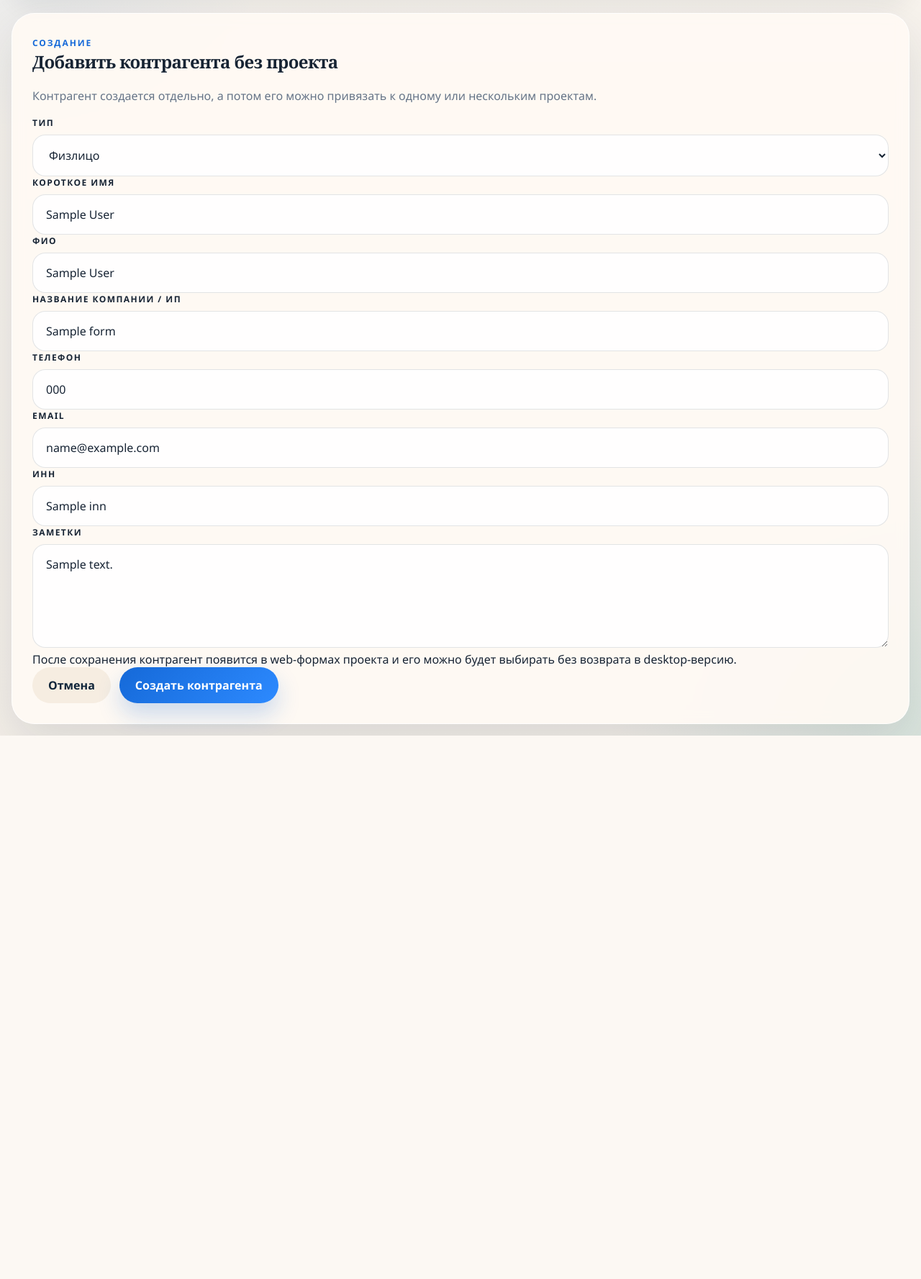
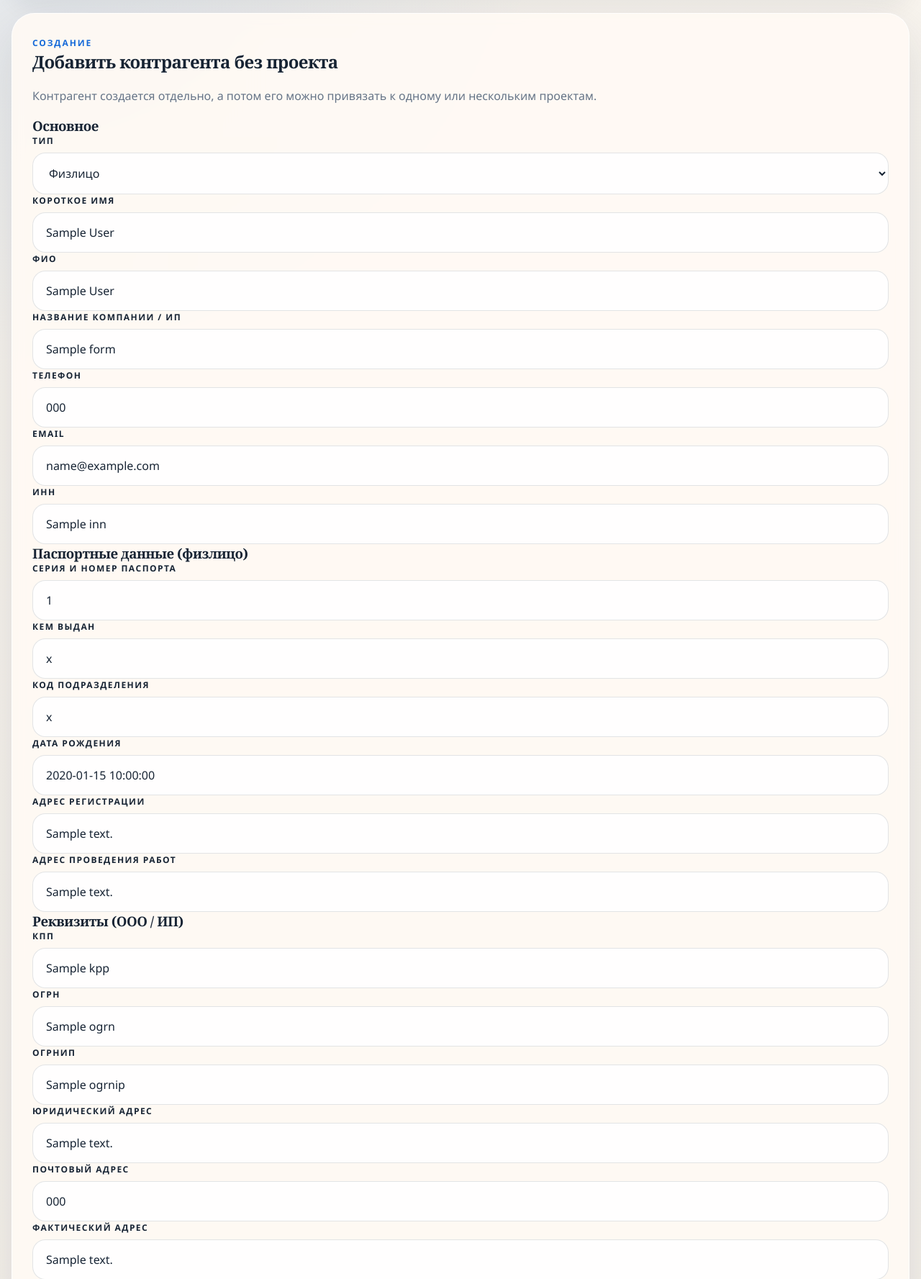
Before and after one commit to Gorodokspb/-, a FastAPI app: template webapp/templates/counterparty_create.html in a window 1280 px wide. Shown: the part 276-2053 px from the top of the page at 72% size. Before the commit the page ends 1298 px from the top, so only its background shows below. Run offline with FastAPI, Linux system fonts and the light colour scheme; the template is opened without the code that fills it: most values are stand-ins (such as "Sample title", 1, 10 or a date in 2020); parts of the project's set-up code (start-up, migrations or seed data) failed here and were passed over; some libraries are stand-ins or nearby versions.

Commit message:
Stage 8.9.1a: extend counterparty creation fields for contracts

```diff
--- a/webapp/db.py
+++ b/webapp/db.py
@@ -638,6 +638,24 @@ def create_counterparty(
     email: str,
     inn: str,
     notes: str,
+    kpp: str = "",
+    ogrn: str = "",
+    ogrnip: str = "",
+    passport_series_number: str = "",
+    passport_issued_by: str = "",
+    passport_department_code: str = "",
+    registration_address: str = "",
+    work_address: str = "",
+    birth_date: str = "",
+    checking_account: str = "",
+    correspondent_account: str = "",
+    bank_name: str = "",
+    bank_bik: str = "",
+    legal_address: str = "",
+    postal_address: str = "",
+    actual_address: str = "",
+    director_name: str = "",
+    director_basis: str = "",
 ):
     normalized_type = str(counterparty_type or "").strip() or "Физлицо"
     normalized_display_name = str(display_name or "").strip()
@@ -663,8 +681,22 @@ def create_counterparty(
             cur.execute(
                 """
                 INSERT INTO counterparties (
-                    type, name, full_name, phone, email, inn, company_name, notes, created_at
-                ) VALUES (%s, %s, %s, %s, %s, %s, %s, %s, %s)
+                    type, name, full_name, phone, email, inn, company_name, notes, created_at,
+                    kpp, ogrn, ogrnip,
+                    passport_series_number, passport_issued_by, passport_department_code,
+                    registration_address, work_address, birth_date,
+                    checking_account, correspondent_account, bank_name, bank_bik,
+                    legal_address, postal_address, actual_address,
+                    director_name, director_basis
+                ) VALUES (
+                    %s, %s, %s, %s, %s, %s, %s, %s, %s,
+                    %s, %s, %s,
+                    %s, %s, %s,
+                    %s, %s, %s,
+                    %s, %s, %s, %s,
+                    %s, %s, %s,
+                    %s, %s
+                )
                 RETURNING id
                 """,
                 (
@@ -677,6 +709,24 @@ def create_counterparty(
                     normalized_company_name,
                     normalized_notes,
                     now,
+                    str(kpp or "").strip(),
+                    str(ogrn or "").strip(),
+                    str(ogrnip or "").strip(),
+                    str(passport_series_number or "").strip(),
+                    str(passport_issued_by or "").strip(),
+                    str(passport_department_code or "").strip(),
+                    str(registration_address or "").strip(),
+                    str(work_address or "").strip(),
+                    str(birth_date or "").strip(),
+                    str(checking_account or "").strip(),
+                    str(correspondent_account or "").strip(),
+                    str(bank_name or "").strip(),
+                    str(bank_bik or "").strip(),
+                    str(legal_address or "").strip(),
+                    str(postal_address or "").strip(),
+                    str(actual_address or "").strip(),
+                    str(director_name or "").strip(),
+                    str(director_basis or "").strip(),
                 ),
             )
             row = cur.fetchone()
--- a/webapp/main.py
+++ b/webapp/main.py
@@ -699,6 +699,24 @@ def render_counterparty_create_page(
         "email": "",
         "inn": "",
         "notes": "",
+        "kpp": "",
+        "ogrn": "",
+        "ogrnip": "",
+        "passport_series_number": "",
+        "passport_issued_by": "",
+        "passport_department_code": "",
+        "registration_address": "",
+        "work_address": "",
+        "birth_date": "",
+        "checking_account": "",
+        "correspondent_account": "",
+        "bank_name": "",
+        "bank_bik": "",
+        "legal_address": "",
+        "postal_address": "",
+        "actual_address": "",
+        "director_name": "",
+        "director_basis": "",
     }
     return templates.TemplateResponse(
         request=request,
@@ -784,6 +802,24 @@ def counterparty_create_submit(
     email: str = Form(""),
     inn: str = Form(""),
     notes: str = Form(""),
+    kpp: str = Form(""),
+    ogrn: str = Form(""),
+    ogrnip: str = Form(""),
+    passport_series_number: str = Form(""),
+    passport_issued_by: str = Form(""),
+    passport_department_code: str = Form(""),
+    registration_address: str = Form(""),
+    work_address: str = Form(""),
+    birth_date: str = Form(""),
+    checking_account: str = Form(""),
+    correspondent_account: str = Form(""),
+    bank_name: str = Form(""),
+    bank_bik: str = Form(""),
+    legal_address: str = Form(""),
+    postal_address: str = Form(""),
+    actual_address: str = Form(""),
+    director_name: str = Form(""),
+    director_basis: str = Form(""),
 ):
     require_auth(request)
     draft = {
@@ -795,6 +831,24 @@ def counterparty_create_submit(
         "email": (email or "").strip(),
         "inn": (inn or "").strip(),
         "notes": notes or "",
+        "kpp": (kpp or "").strip(),
+        "ogrn": (ogrn or "").strip(),
+        "ogrnip": (ogrnip or "").strip(),
+        "passport_series_number": (passport_series_number or "").strip(),
+        "passport_issued_by": (passport_issued_by or "").strip(),
+        "passport_department_code": (passport_department_code or "").strip(),
+        "registration_address": (registration_address or "").strip(),
+        "work_address": (work_address or "").strip(),
+        "birth_date": (birth_date or "").strip(),
+        "checking_account": (checking_account or "").strip(),
+        "correspondent_account": (correspondent_account or "").strip(),
+        "bank_name": (bank_name or "").strip(),
+        "bank_bik": (bank_bik or "").strip(),
+        "legal_address": (legal_address or "").strip(),
+        "postal_address": (postal_address or "").strip(),
+        "actual_address": (actual_address or "").strip(),
+        "director_name": (director_name or "").strip(),
+        "director_basis": (director_basis or "").strip(),
     }
 
     try:
@@ -808,6 +862,24 @@ def counterparty_create_submit(
             email=draft["email"],
             inn=draft["inn"],
             notes=draft["notes"],
+            kpp=draft["kpp"],
+            ogrn=draft["ogrn"],
+            ogrnip=draft["ogrnip"],
+            passport_series_number=draft["passport_series_number"],
+            passport_issued_by=draft["passport_issued_by"],
+            passport_department_code=draft["passport_department_code"],
+            registration_address=draft["registration_address"],
+            work_address=draft["work_address"],
+            birth_date=draft["birth_date"],
+            checking_account=draft["checking_account"],
+            correspondent_account=draft["correspondent_account"],
+            bank_name=draft["bank_name"],
+            bank_bik=draft["bank_bik"],
+            legal_address=draft["legal_address"],
+            postal_address=draft["postal_address"],
+            actual_address=draft["actual_address"],
+            director_name=draft["director_name"],
+            director_basis=draft["director_basis"],
         )
     except ValueError as exc:
         return render_counterparty_create_page(
--- a/webapp/templates/counterparty_create.html
+++ b/webapp/templates/counterparty_create.html
@@ -42,6 +42,8 @@
             </div>
 
             <form class="detail-form" method="post" action="/counterparties/new">
+
+                <h3 class="section-heading">Основное</h3>
                 <div class="detail-form-grid">
                     <label>
                         <span class="sidebar-label">Тип</span>
@@ -75,6 +77,94 @@
                         <span class="sidebar-label">ИНН</span>
                         <input type="text" name="inn" value="{{ form_data.inn }}">
                     </label>
+                </div>
+
+                <h3 class="section-heading">Паспортные данные (физлицо)</h3>
+                <div class="detail-form-grid">
+                    <label>
+                        <span class="sidebar-label">Серия и номер паспорта</span>
+                        <input type="text" name="passport_series_number" value="{{ form_data.passport_series_number }}" placeholder="0000 000000">
+                    </label>
+                    <label>
+                        <span class="sidebar-label">Кем выдан</span>
+                        <input type="text" name="passport_issued_by" value="{{ form_data.passport_issued_by }}">
+                    </label>
+                    <label>
+                        <span class="sidebar-label">Код подразделения</span>
+                        <input type="text" name="passport_department_code" value="{{ form_data.passport_department_code }}" placeholder="000-000">
+                    </label>
+                    <label>
+                        <span class="sidebar-label">Дата рождения</span>
+                        <input type="text" name="birth_date" value="{{ form_data.birth_date }}" placeholder="ДД.ММ.ГГГГ">
+                    </label>
+                    <label class="detail-form-span-2">
+                        <span class="sidebar-label">Адрес регистрации</span>
+                        <input type="text" name="registration_address" value="{{ form_data.registration_address }}">
+                    </label>
+                    <label class="detail-form-span-2">
+                        <span class="sidebar-label">Адрес проведения работ</span>
+                        <input type="text" name="work_address" value="{{ form_data.work_address }}">
+                    </label>
+                </div>
+
+                <h3 class="section-heading">Реквизиты (ООО / ИП)</h3>
+                <div class="detail-form-grid">
+                    <label>
+                        <span class="sidebar-label">КПП</span>
+                        <input type="text" name="kpp" value="{{ form_data.kpp }}">
+                    </label>
+                    <label>
+                        <span class="sidebar-label">ОГРН</span>
+                        <input type="text" name="ogrn" value="{{ form_data.ogrn }}">
+                    </label>
+                    <label>
+                        <span class="sidebar-label">ОГРНИП</span>
+                        <input type="text" name="ogrnip" value="{{ form_data.ogrnip }}">
+                    </label>
+                    <label>
+                        <span class="sidebar-label">Юридический адрес</span>
+                        <input type="text" name="legal_address" value="{{ form_data.legal_address }}">
+                    </label>
+                    <label>
+                        <span class="sidebar-label">Почтовый адрес</span>
+                        <input type="text" name="postal_address" value="{{ form_data.postal_address }}">
+                    </label>
+                    <label>
+                        <span class="sidebar-label">Фактический адрес</span>
+                        <input type="text" name="actual_address" value="{{ form_data.actual_address }}">
+                    </label>
+                </div>
+
+                <h3 class="section-heading">Банковские реквизиты</h3>
+                <div class="detail-form-grid">
+                    <label class="detail-form-span-2">
+                        <span class="sidebar-label">Наименование банка</span>
+                        <input type="text" name="bank_name" value="{{ form_data.bank_name }}">
+                    </label>
+                    <label>
+                        <span class="sidebar-label">БИК</span>
+                        <input type="text" name="bank_bik" value="{{ form_data.bank_bik }}">
+                    </label>
+                    <label>
+                        <span class="sidebar-label">Расчётный счёт</span>
+                        <input type="text" name="checking_account" value="{{ form_data.checking_account }}">
+                    </label>
+                    <label>
+                        <span class="sidebar-label">Корреспондентский счёт</span>
+                        <input type="text" name="correspondent_account" value="{{ form_data.correspondent_account }}">
+                    </label>
+                </div>
+
+                <h3 class="section-heading">Представитель</h3>
+                <div class="detail-form-grid">
+                    <label class="detail-form-span-2">
+                        <span class="sidebar-label">ФИО руководителя</span>
+                        <input type="text" name="director_name" value="{{ form_data.director_name }}" placeholder="Шарипов Шехрозжон Шавкатович">
+                    </label>
+                    <label class="detail-form-span-2">
+                        <span class="sidebar-label">Действует на основании</span>
+                        <input type="text" name="director_basis" value="{{ form_data.director_basis }}" placeholder="Устава / Доверенности №…">
+                    </label>
                     <label class="detail-form-span-2">
                         <span class="sidebar-label">Заметки</span>
                         <textarea name="notes" rows="5" placeholder="Контакты, особенности по договору, комментарии.">{{ form_data.notes }}</textarea>
@@ -82,7 +172,7 @@
                 </div>
 
                 <div class="detail-form-footer">
-                    <div class="detail-inline-note">После сохранения контрагент появится в web-формах проекта и его можно будет выбирать без возврата в desktop-версию.</div>
+                    <div class="detail-inline-note">Все поля, кроме короткого имени/ФИО/названия компании, необязательны. Заполните нужные для договора.</div>
                     <div class="form-actions-inline">
                         <a class="ghost-button-light" href="/projects">Отмена</a>
                         <button type="submit" class="primary-button">Создать контрагента</button>
```
Also changed, not shown: tests/test_counterparty_web.py (added, +214 -0 lines).
